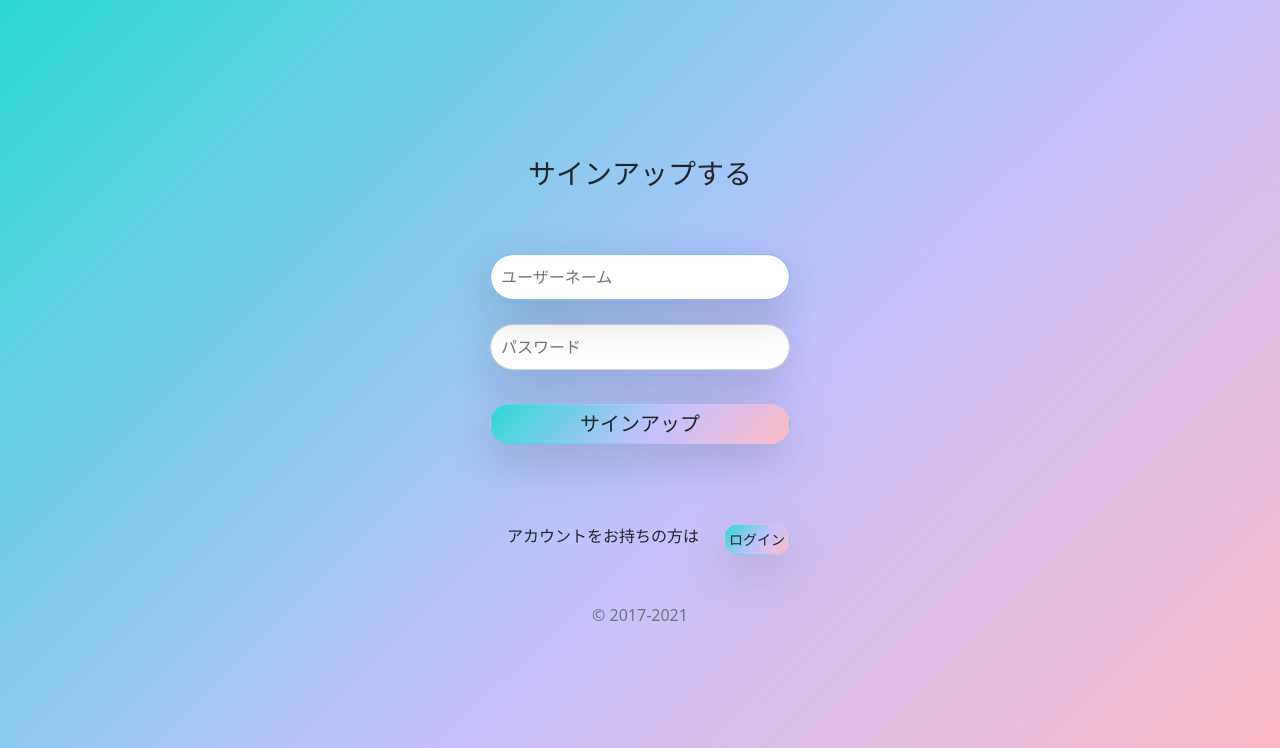
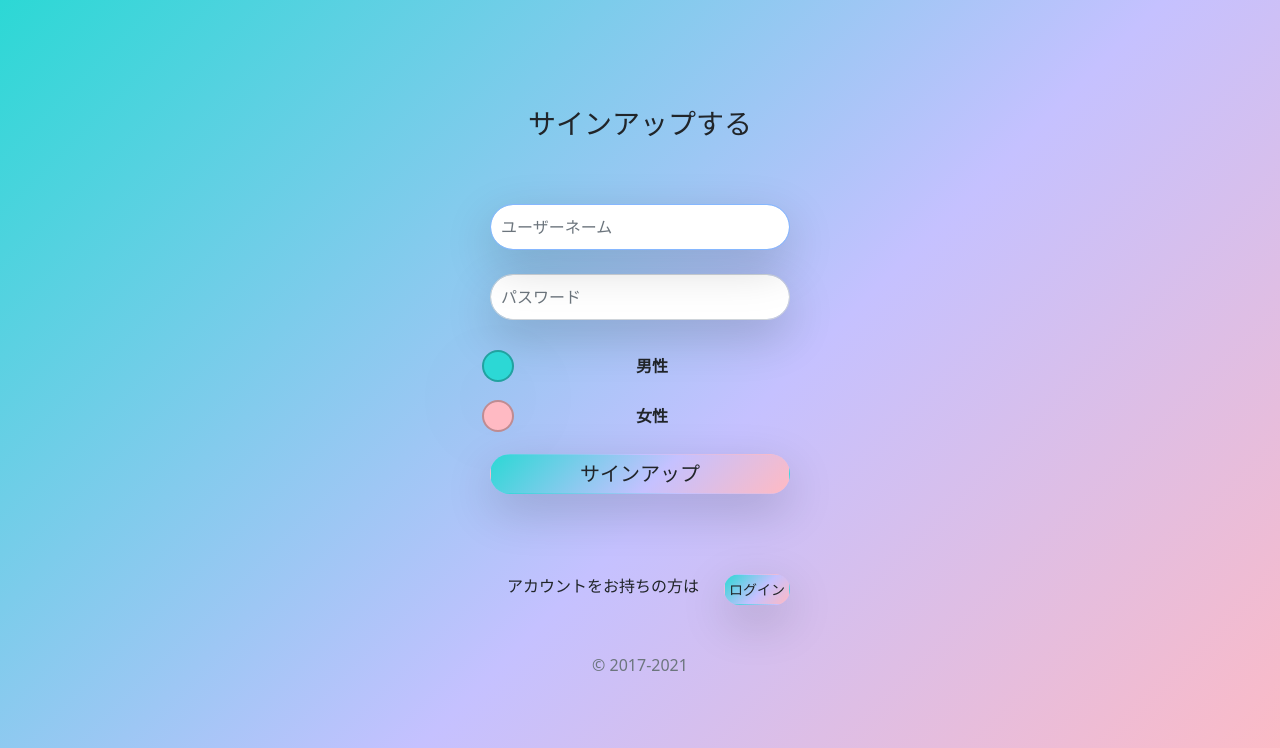
Before and after one commit to U-ring/bardproject, a Django app: page /signup/ in a window 1280 px wide. Shown: the top 748 px of the page. Run offline with Django 3.2, Linux system fonts and the light colour scheme; some libraries are stand-ins or nearby versions.

Commit message:
サインアップ時の性別選択実装完了

```diff
--- a/boardproject/boardapp/urls.py
+++ b/boardproject/boardapp/urls.py
@@ -16,7 +16,5 @@ urlpatterns = [
     path('delete/', deleteMachingfunc, name='deleteMaching'),
     path('profileEdit/', profileEditfunc, name='profileEdit'),
     path('<int:pk>/update/', profileUpdate.as_view(), name='update'),
-    path( '', chat, name='chat' ),
-
-    # path( '<int:pk>', chat, name='chat' ),
+    path('', chat, name='chat'),
 ]
--- a/boardproject/boardapp/views.py
+++ b/boardproject/boardapp/views.py
@@ -9,7 +9,7 @@ from .models import BoardModel, Likes, Nopes,Profile, Messages
 from django.contrib.auth.decorators import login_required
 from django.views.generic import CreateView
 from django.views.generic.edit import UpdateView
-from django.urls import reverse_lazy
+from django.urls import reverse_lazy, reverse
 from django.utils import timezone
 
 # Create your views here.
@@ -23,6 +23,8 @@ def signupfunc(request):
             return render(request, 'signup.html', {'error':'ユーザーネームに無効な文字が含まれているか、既に存在しているユーザーネームです。'})
         try:
             user = User.objects.create_user(username, '', password)
+            user.profile.gender = request.POST['gender']
+            user.profile.save()
             login(request, user)
 
             # 後でupdateに変更
@@ -49,16 +51,27 @@ def listfunc(request):
     # nopeUsers = Nopes.objects.filter(user_id=request.user.id)
     object_list = []
     allUsers = User.objects.all()
+    loginUser = request.user
+
+    userGender = "性別"
+    if loginUser.profile.gender == "男性":
+        userGender = "女性"
+    elif loginUser.profile.gender == "女性":
+        userGender = "男性"
 
     for user in allUsers:
-        if not Likes.objects.filter(user_id=request.user.id, liked_user_id=user.id).exists() and not Nopes.objects.filter(user_id=request.user.id ,noped_user_id=user.id).exists() and user.id != request.user.id:
-            object_list.append(user)
-            break
+        # print(user.profile.gender)
+        if user.profile.gender == userGender:
+            if not Likes.objects.filter(user_id=loginUser.id, liked_user_id=user.id).exists() and not Nopes.objects.filter(user_id=loginUser.id ,noped_user_id=user.id).exists() and user.id != loginUser.id:
+                object_list.append(user)
+                print(user.profile.gender)
+                break
 
-    likeUsers = Likes.objects.filter(user_id=request.user.id)
-    likedUsers = Likes.objects.filter(liked_user_id=request.user.id)
+    likeUsers = Likes.objects.filter(user_id=loginUser.id)
+    likedUsers = Likes.objects.filter(liked_user_id=loginUser.id)
     machingFlag = "false"
-    machingUser = User.objects.get(id=request.user.id)
+    machingUser = User.objects.get(id=loginUser.id)
+
     for item in likeUsers:
         for item2 in likedUsers:
             if item.liked_user_id == item2.user_id:
@@ -168,8 +181,9 @@ class profileUpdate(UpdateView):
     template_name = 'updateProfile.html'
     model = Profile
     fields = ('image','image2','image3','image4','image5','introduction_text')
-    # success_url = reverse_lazy('<int:pk>/update/')
-    success_url = reverse_lazy('list')
+
+    def get_success_url(self):
+        return reverse('update',kwargs={'pk': self.object.pk})
 
 @login_required
 def chat( request ):
--- a/boardproject/templates/signup.html
+++ b/boardproject/templates/signup.html
@@ -34,11 +34,25 @@
                 <h1 class="h3 mb-3 fw-normal fade2">サインアップする</h1>
                 <br><br>
                 {{ error }}
-                <label for="inputEmail" class="visually-hidden">メールアドレス</label>
+                <label for="inputEmail" class="visually-hidden">ユーザーネーム</label>
                 <input type="text" id="inputEmail" class="form-control rounded-pill shadow-lg" placeholder="ユーザーネーム" name="username" required autofocus maxlength="40">
                 <br>
                 <label for="inputPassword" class="visually-hidden">パスワード</label>
                 <input type="password" id="inputPassword" class="form-control rounded-pill shadow-lg" placeholder="パスワード" name="password" required maxlength="20">
+                <br>
+                <div class="form-check">
+                    <input class="form-check-input shadow-lg" type="radio" name="gender" id="male" value="男性" style="transform:scale(2.0); background: #2CD8D5;" required>
+                    <label class="form-check-label" for="male">
+                      <b>男性</b>
+                    </label>
+                </div>
+                <br>
+                <div class="form-check">
+                    <input class="form-check-input" type="radio" name="gender" id="female" value="女性" style="transform:scale(2.0); background: #FFBAC3;">
+                    <label class="form-check-label" for="female">
+                      <b>女性</b>
+                    </label>
+                </div>
                 <br>
                 <button class="w-100 btn btn-lg shadow-lg rounded-pill p-1 zoom" type="submit">サインアップ</button>
                 <br><br><br><br>
--- a/boardproject/templates/updateProfile.html
+++ b/boardproject/templates/updateProfile.html
@@ -96,7 +96,7 @@
              </div>
              <br>
              <textarea class="form-control shadow-lg intro-text" id="exampleFormControlTextarea1" rows="3"
-                 name="introduction_text" placeholder="{{ profile.introduction_text }}"></textarea>
+                 name="introduction_text" placeholder="チャームポイントを書いてみましょう！">{{profile.introduction_text}}</textarea>
          </div>
 
 
```
Also changed, not shown: boardproject/boardapp/models.py (line endings or trailing spaces), boardproject/db.sqlite3, boardproject/media/200110_mika.jpg (deleted), boardproject/media/3f024b15786525d50fc2154c450f14aa-scaled.jpg (deleted), boardproject/media/foreignModel.jpg (deleted), boardproject/media/miranda.jpg (deleted).
